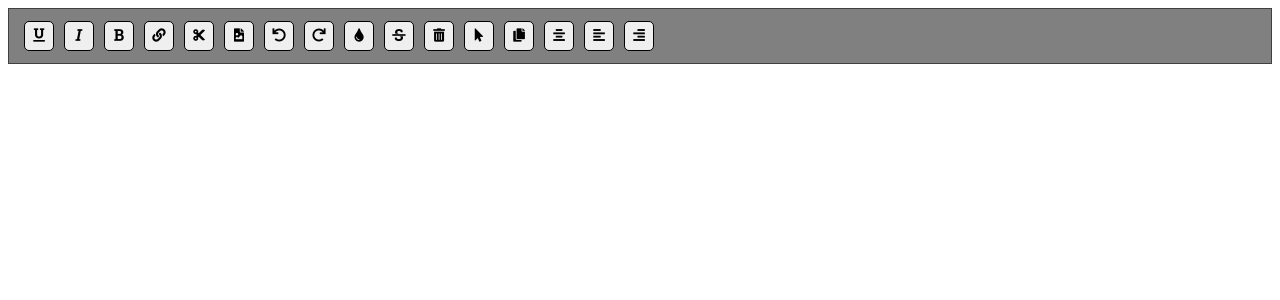
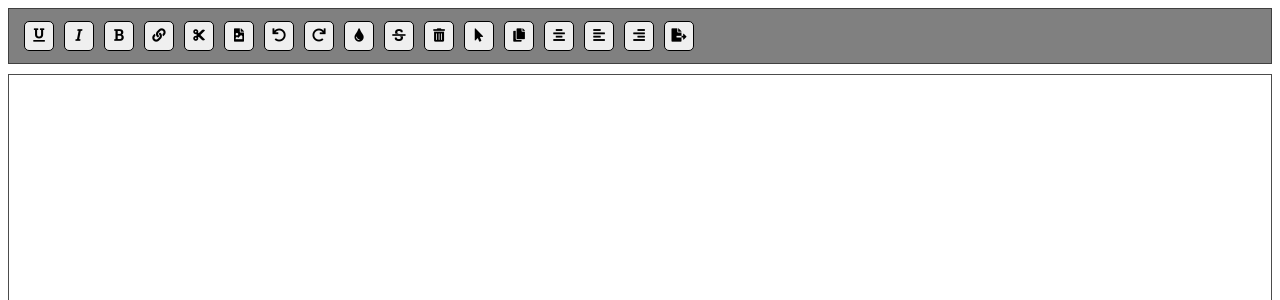
Before and after one commit to neyser95/React-Editor, a React app: page / in a window 1280 px wide. Shown: the top 300 px of the page. Built offline with nearby package versions, Linux system fonts and the light colour scheme.

Commit message:
creating editor and added styling. We are also saving the editorbody text for later use

```diff
--- a/src/components/App.js
+++ b/src/components/App.js
@@ -1,5 +1,6 @@
 import React, { Component } from 'react';
 import Toolbar from './Toolbar/Toolbar';
+import Editor from './Editor/Editor';
 
 class App extends Component {
   // * Our App will be a class component and hanling all state
@@ -68,14 +69,26 @@ class App extends Component {
       alignRight: {
         icon: 'fas fa-align-right',
         event: ''
+      },
+      export: {
+        icon: 'fas fa-file-export',
+        event: ''
       }
-    }
+    },
+    editorBody: ''
   };
+
+  // * Will handle all the changes made inside the editor
+  handleEditorChange = (e) => {
+    const editorBody = e.target.innerHTML;
+    this.setState({editorBody});
+  }
 
   render() {
     return (
       <div>
         <Toolbar toolbarButtons={this.state.toolbarButtons} />
+        <Editor handleEditorChange={this.handleEditorChange} />
       </div>
     );
   }
--- /dev/null
+++ b/src/components/Editor/Editor.css
@@ -0,0 +1,8 @@
+.Editor{
+  border: solid 1px rgba(0, 0, 0, 0.7);
+  width: 100%;
+  height: 100vh;
+  padding: 10px;
+  box-sizing: border-box;
+  margin: 10px 0;
+}
--- /dev/null
+++ b/src/components/Editor/Editor.js
@@ -0,0 +1,14 @@
+import React from 'react';
+import classNames from './Editor.css';
+
+const editor = (props) => {
+  return (
+    <div
+      className={classNames.Editor}
+      onInput={(e) => props.handleEditorChange(e)}
+      contentEditable>
+    </div>
+  );
+}
+
+export default editor;
```
